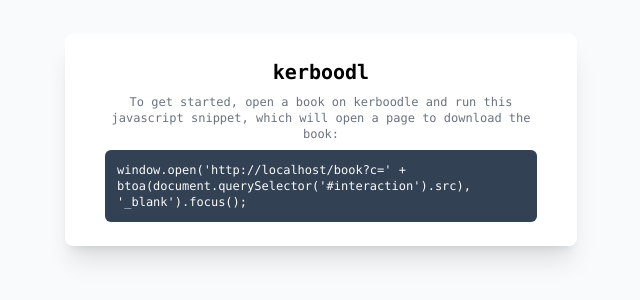
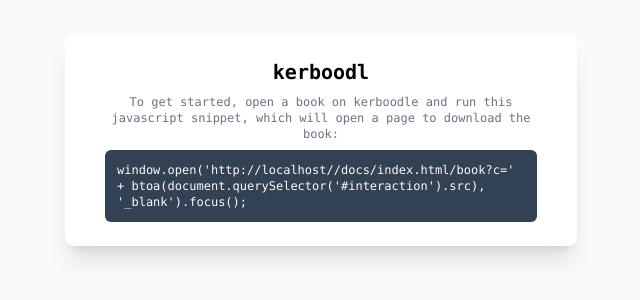
Before and after one commit to f1shy-dev/kerboodl, a website: page docs/index.html in a window 1280 px wide. Shown: the part 260-560 px from the top of the page, without its empty margins (319-959 px from the left). Drawn offline with Linux system fonts and the light colour scheme.

Commit message:
fix for github pages

```diff
--- a/docs/index.html
+++ b/docs/index.html
@@ -24,7 +24,10 @@
 
   <script>
     const sc = document.querySelector("#snippet");
-    sc.innerText = `window.open('${window.location.protocol}//${window.location.host}/book?c=' + btoa(document.querySelector('#interaction').src), '_blank').focus();`;
+    if (window.location.pathname !== "/")
+      sc.innerText = `window.open('${window.location.protocol}//${window.location.host}/${window.location.pathname}/book?c=' + btoa(document.querySelector('#interaction').src), '_blank').focus();`;
+    else
+      sc.innerText = `window.open('${window.location.protocol}//${window.location.host}/book?c=' + btoa(document.querySelector('#interaction').src), '_blank').focus();`;
   </script>
 </body>
 
```
